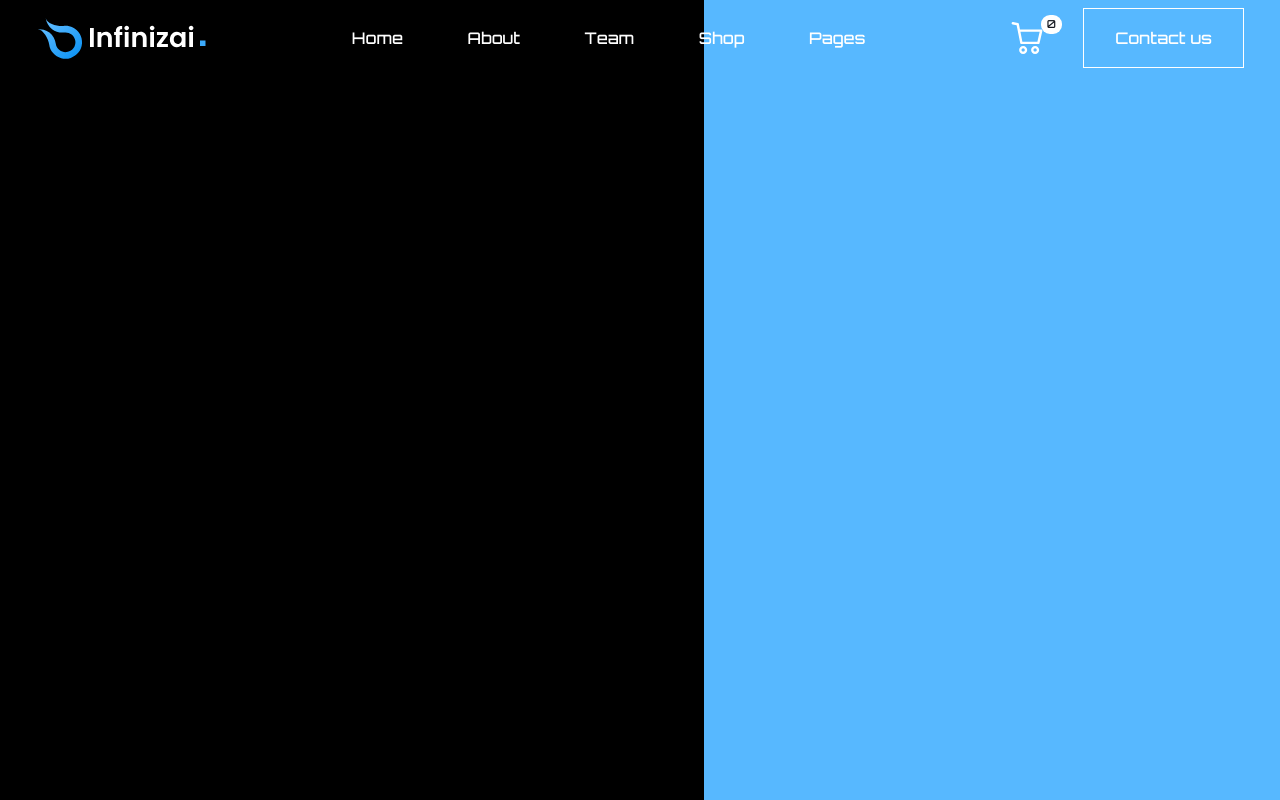
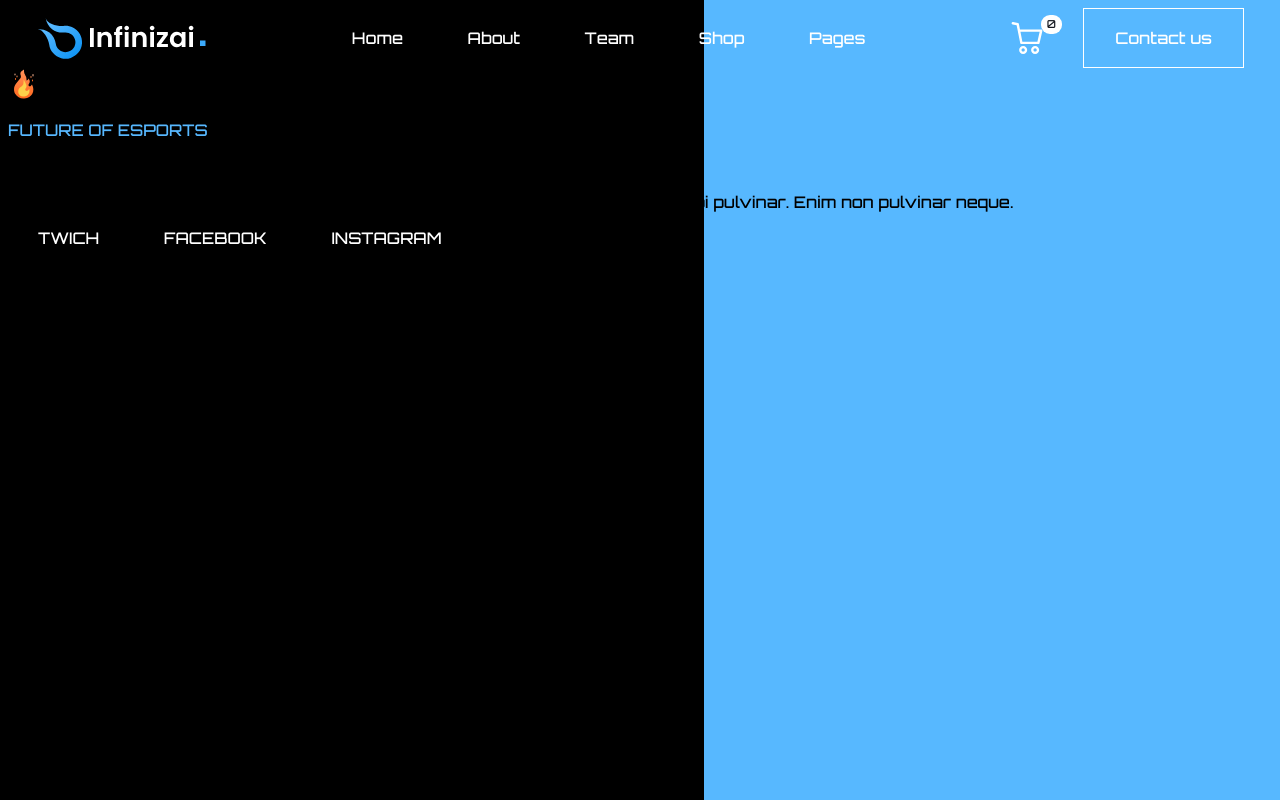
Before and after one commit to Tunec6/site-main2, a plain HTML site: page index.html in a window 1280 px wide. Drawn offline with Linux system fonts and the light colour scheme.

Commit message:
fix index

```diff
--- a/index.html
+++ b/index.html
@@ -14,7 +14,7 @@
     <header>
         <img src="./img/logo.svg" alt="logo">
         <nav>
-            <a href="" class="link">Home</a>
+            <a href="https://www.youtube.com/" class="link">Home</a>
             <a href="" class="link">About</a>
             <a href="" class="link">Team</a>
             <a href="" class="link">Shop</a>
@@ -30,5 +30,24 @@
             </button>
         </div>
     </header>
+    <main class="main">
+        <div class="main-main">
+            <div class="future">
+                <img src="./img/fire.svg" alt="fire">
+                <p>FUTURE OF ESPORTS</p>
+            </div>
+            <div class="Unlesh">
+                <p>Unlesh The Neft Generetion Of Gaming</p>
+            </div>
+            <div class="lorem">
+                <p>Lorem ipsum dolor sit amet, consectetur adipiscing elit. Felis, nec donec in morbi pulvinar. Enim non pulvinar neque.</p>
+            </div>
+        </div>
+        <nav>
+           <a href="#" class="link">TWICH</a>
+           <a href="#" class="link">FACEBOOK</a>
+           <a href="#" class="link">INSTAGRAM</a>
+        </nav>
+    </main>
 </body>
 </html>
--- a/style.css
+++ b/style.css
@@ -53,7 +53,7 @@ a{
   top: 15px;
   right: 218px;
 }
- .buttons .class-type{
+.buttons .class-type{
     color:white;
     padding: 16px 31px;
     background: none;
@@ -64,3 +64,11 @@ a{
     user-select: none;
     align-items: center;
 }
+
+div.future>p{
+  color: #57B8FF;
+}
+
+div.unlesh>p{
+  color:#FFFFFF;
+}
```
Also changed, not shown: img/Unleash the Next Generation of Gaming.svg (added), img/fire.svg (added), img/fort.svg (added).
